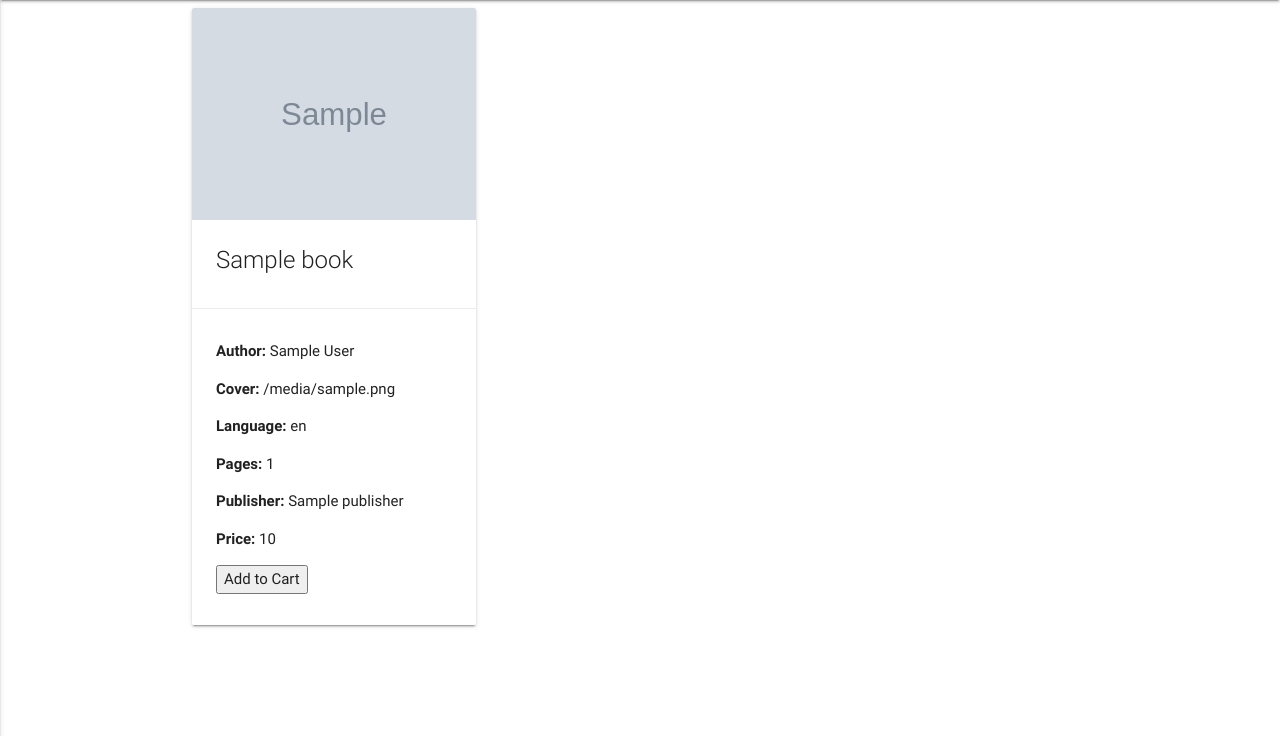
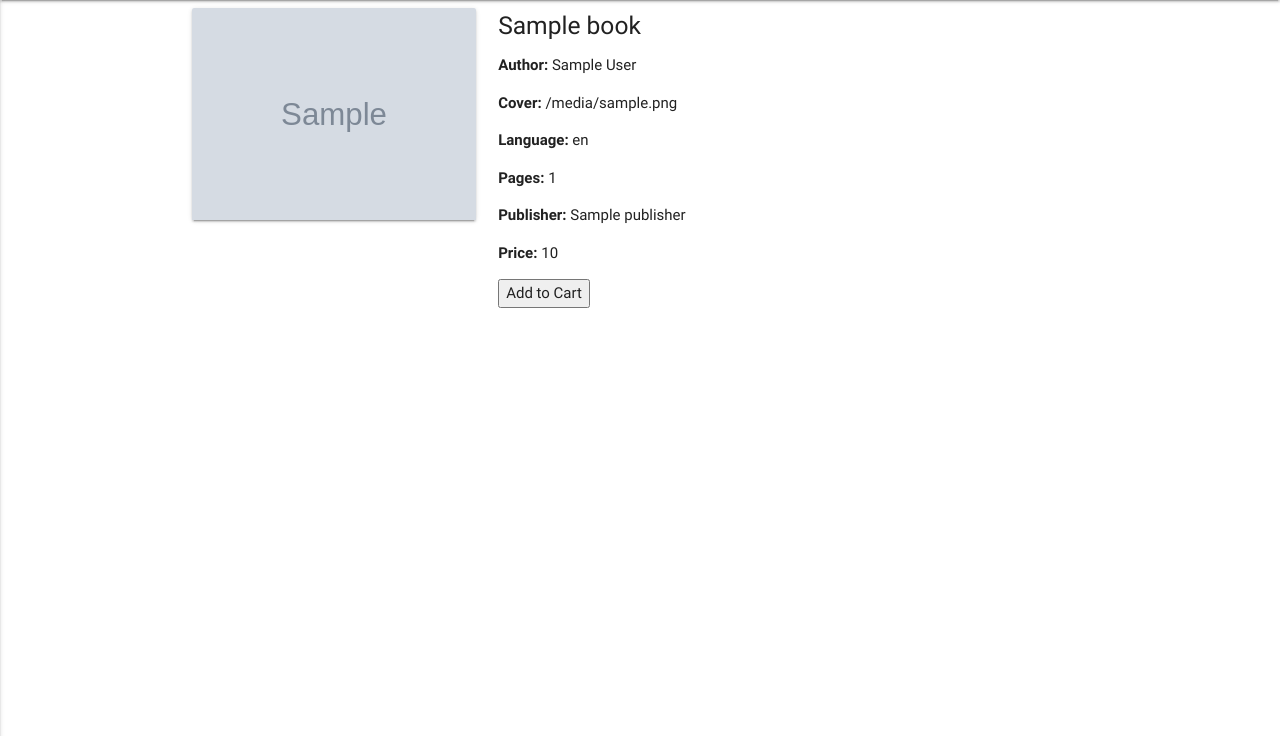
Before and after one commit to aleksandrsg/pasta_dishes, a Flask app: page /get_books in a window 1280 px wide. Shown: the part 64-800 px from the top of the page. Run offline with Flask 2, Linux system fonts and the light colour scheme; grey boxes marked "Sample" are stand-in pictures; a database or web service that is not in the repository returns one stand-in record (values such as "Sample title"); some libraries are stand-ins or nearby versions.

Commit message:
Changed view of Book cards

```diff
--- a/templates/books.html
+++ b/templates/books.html
@@ -2,17 +2,18 @@
 
 {% block content %}
 <div class="container">
-<div class="row">
     {% for book in books %}
-            <div class="col s12 l4">
-                <div class="card l3">
+            <div class="row">
+            <div class="col s4 l4">
+                <div class="card">
                     <div class="card-image">
                     <img src="{{book.image}}" alt="book_image">
                     </div>
+                </div>
+            </div>
+            <div class="col s8 l8">
                     <div class="card-content">
-                    <span class="card-title">{{book.name}}</span>
-                    </div>
-                    <div class="card-action">
+                    <span class="card-title"><h5>{{book.name}}</h5></span>
                     <p><b>Author:</b> {{book.author}}</p>
                     <p><b>Cover:</b> {{book.cover}}</p>
                     <p><b>Language:</b> {{book.language}}</p>
@@ -21,9 +22,8 @@
                     <p class="price"> <b>Price: </b>{{book.price}}</p>
                     <p><button>Add to Cart</button></p>
                     </div>
-                </div>
             </div>
+        </div>
     {% endfor %}
 </div>
-</div>
 {% endblock %}
```
